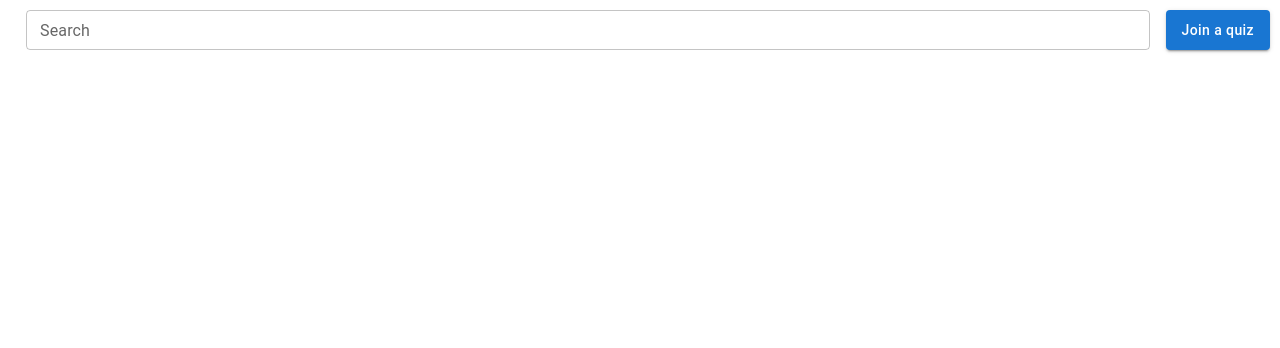
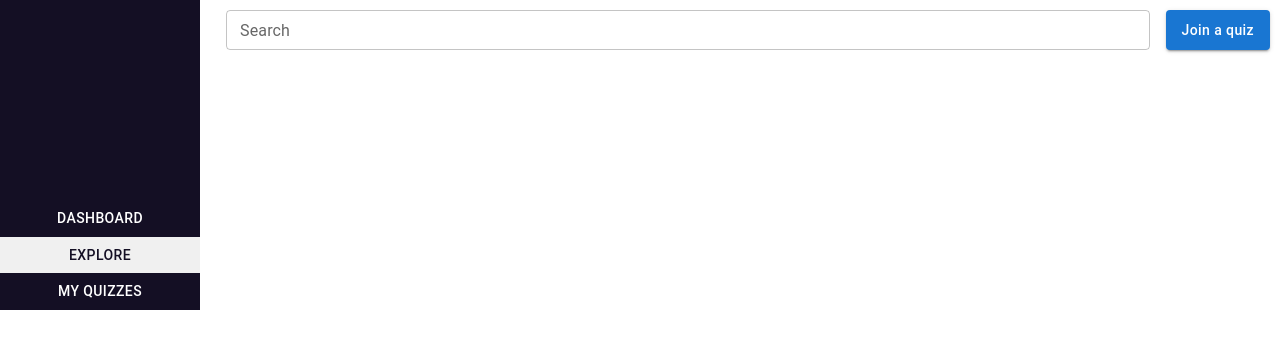
Before and after one commit to El-Ahmed/quizup-frontend, a React (Create React App) app: page /host in a window 1280 px wide. Shown: the top 348 px of the page. Built offline with nearby package versions, Linux system fonts and the light colour scheme.

Commit message:
add sidebar

```diff
--- a/src/App.css
+++ b/src/App.css
@@ -1,5 +1,9 @@
 .App {
   text-align: center;
+  flex: 1;
+}
+.AppSidebar {
+  display: flex;
 }
 
 .App-logo {
--- a/src/App.tsx
+++ b/src/App.tsx
@@ -13,10 +13,13 @@ import {
 
 } from 'react-router-dom';
 import Question from './components/Question/Question';
+import SideBar from './components/SideBar/SideBar';
 
 function App() {
   return (
-    <div className="App">
+    <div className="AppSidebar">
+      <SideBar/>
+      <div className="App">
       <TopBar/>
       <Routes>
           <Route path='/' element={<Search/>}></Route>
@@ -24,6 +27,7 @@ function App() {
           <Route path='/play' element={<Question/>} />
       </Routes>
     </div>
+    </div>
   );
 }
 
--- /dev/null
+++ b/src/components/SideBar/SideBar.tsx
@@ -0,0 +1,27 @@
+
+
+import { Button } from '@mui/material';
+import { useState } from 'react';
+import './sidebar.css'
+
+
+function SideBar() {
+    const [chosen, setChosen] = useState(2);
+    const chosenClass = (i:number) => {
+        if (i==chosen)
+            return 'pagechosen';
+        return 'page'
+    }
+    const chose = (i:number) => {
+        setChosen(i);
+    }
+    return (
+    <div className="sidebar">
+        <Button onClick={() => {setChosen(1)}} className={chosenClass(1)}>Dashboard</Button>
+        <Button onClick={() => {setChosen(2)}}className={chosenClass(2)}>Explore</Button>
+        <Button onClick={() => {setChosen(3)}}className={chosenClass(3)}>My Quizzes</Button>
+    </div>
+    );
+}
+
+export default SideBar;
--- /dev/null
+++ b/src/components/SideBar/sidebar.css
@@ -0,0 +1,16 @@
+.sidebar {
+    width: 200px;
+    background-color: rgb(20, 15, 36);
+    padding-top: 200px;
+}
+.page {
+    border-radius: 0!important;
+    width: 100%!important;
+    color: white!important;
+}
+.pagechosen {
+    border-radius: 0!important;
+    width: 100%!important;
+    color: rgb(20, 15, 36)!important;
+    background-color: rgb(240, 240, 240)!important;
+}
```
